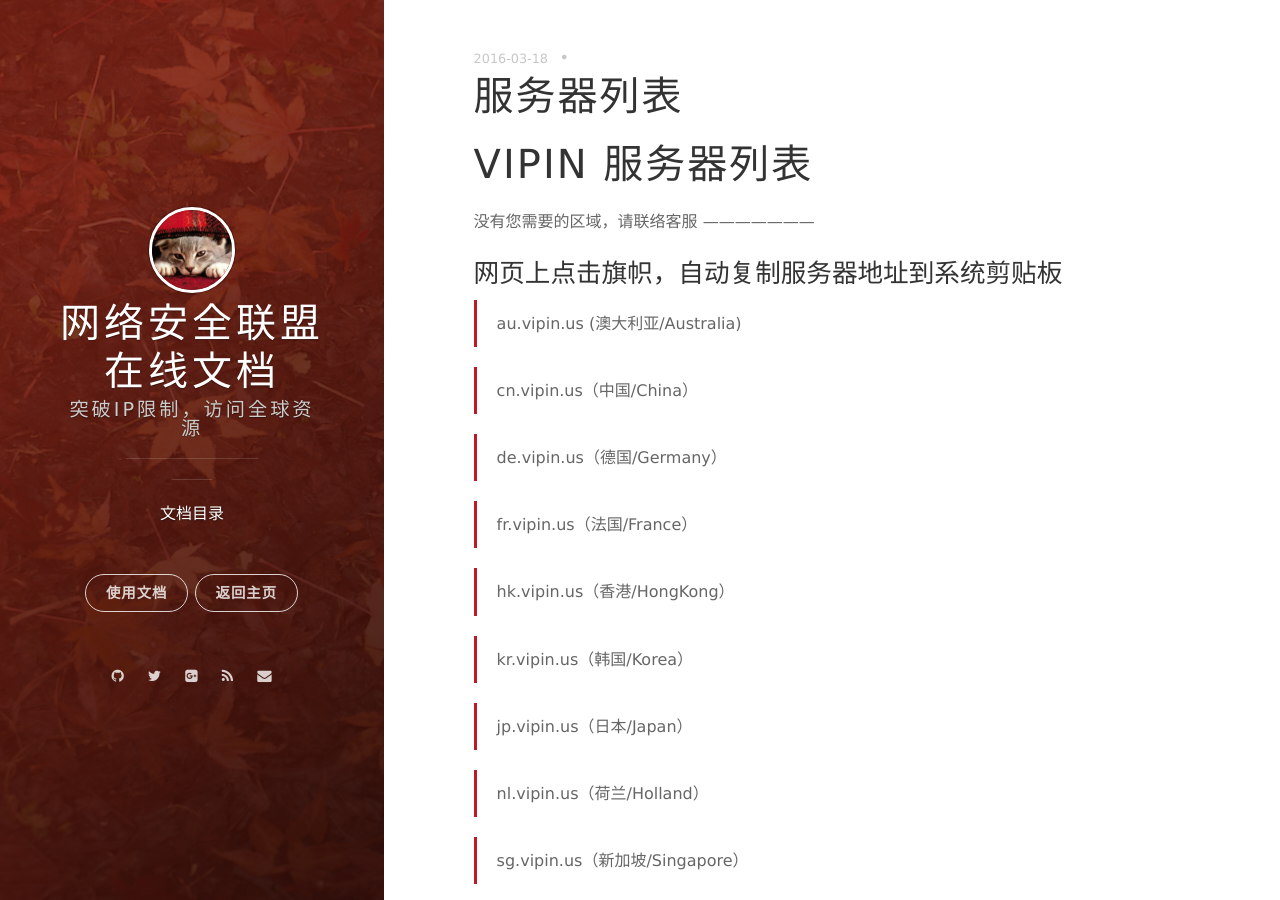
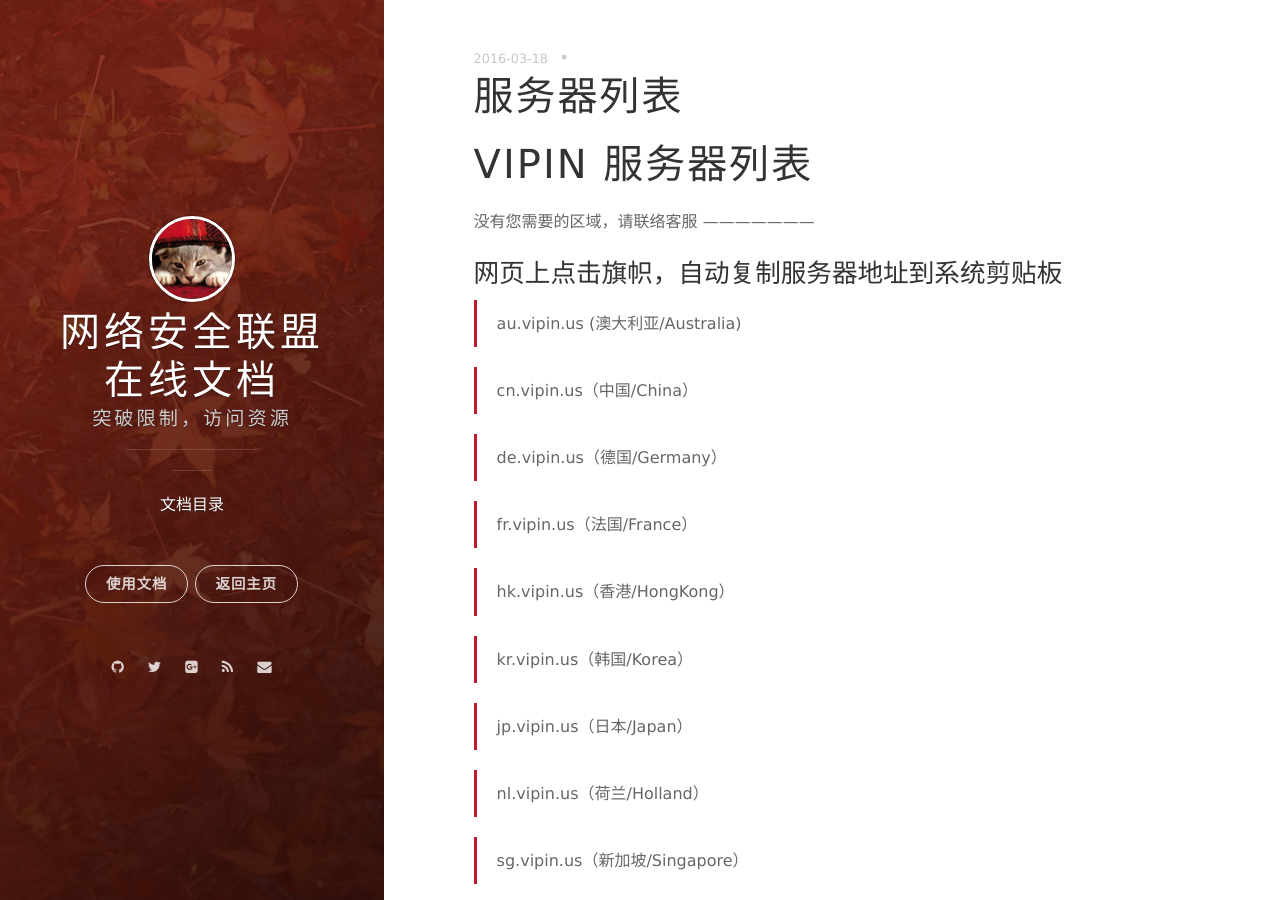
Before and after one commit to michaeldai7/ddxs.github.io, a Jekyll site: the page built from _posts/2016-03-19-服务器列表.md, in a window 1280 px wide and 900 px high. Built offline with Jekyll 4.4.1, drawn with Linux system fonts in a browser that asks for light colours; nearby versions of some CDN libraries.

Commit message:
Update _config.yml

```diff
--- a/_config.yml
+++ b/_config.yml
@@ -1,6 +1,6 @@
 # Basic
 title: 网络安全联盟在线文档
-subtitle: 突破IP限制，访问全球资源
+subtitle: 突破限制，访问资源
 welcome_message: <a href="/2018/08/使用说明列表/" target="_blank">文档目录</a>
 #description: Vno Jekyll is a port of my Ghost theme vno.
 #creator: <a href="http://onev.cat">@onevcat</a>
```
